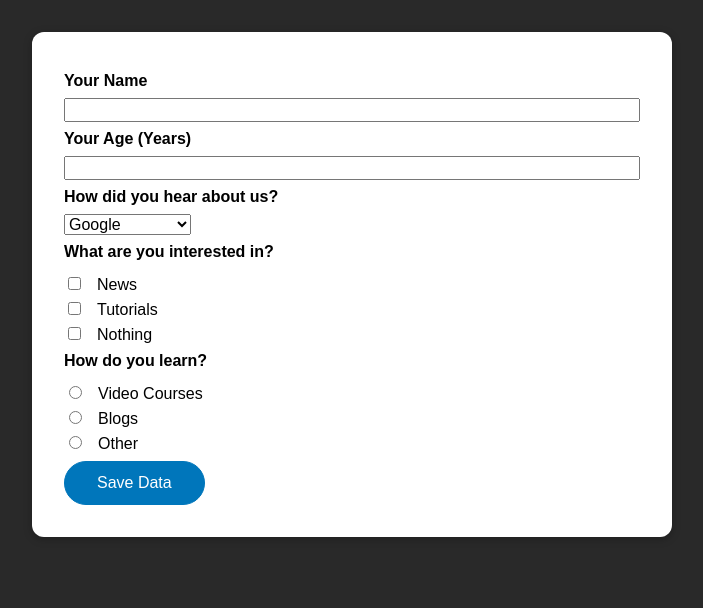
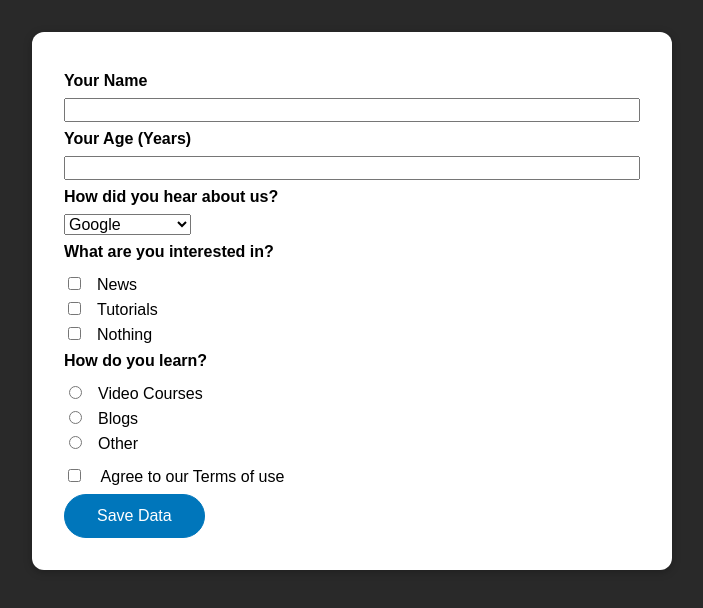
Before and after one commit to Alexinoo/Vue-forms, a Vue app: page / in a window 1280 px wide. Shown: the top 608 px of the page, without its empty margins (288-991 px from the left). Built offline with nearby package versions, Linux system fonts and the light colour scheme; the HTML template or start-up script is replaced by a standard one.

Commit message:
Getting input from a single checkbox - Agree to terms and conditions use case

```diff
--- a/src/components/TheForm.vue
+++ b/src/components/TheForm.vue
@@ -89,6 +89,19 @@
 
 -->
 
+<!-- SINGLE CHECK - PROBABLY FOR ACCEPTING TERMS AND CONDITIONS
+=================================================================
+
+      -So how can we get the value of a single checkbox since its not a group but just a single value
+
+      -We can add confirm as a data-property and set it to false initially ; Then bind it with v-model
+
+      -In summary , if you have a group of checkboxes which share the same name to yield value , then you get an array of the selected checkboxes - values IS A MUST attribute
+
+      In case of a single checkbox you get true / false values
+
+-->
+
 <template>
   <form @submit.prevent="submitForm">
     <div class="form-control">
@@ -162,6 +175,12 @@
         <label for="how-other">Other</label>
       </div>
     </div>
+
+    <div class="form-control">
+      <input type="checkbox" name="terms" id="terms" v-model="confirm" />
+      <label for="terms"> Agree to our Terms of use</label>
+    </div>
+
     <div>
       <button>Save Data</button>
     </div>
@@ -177,6 +196,7 @@ export default {
       referrer: "google",
       interest: [],
       how: null,
+      confirm: false,
     };
   },
   methods: {
@@ -203,6 +223,11 @@ export default {
       // Reset to null
       this.interest = [];
       this.how = null;
+
+      console.log("Confirm ..?");
+      console.log(this.confirm);
+
+      this.confirm = false;
     },
   },
 };
```
